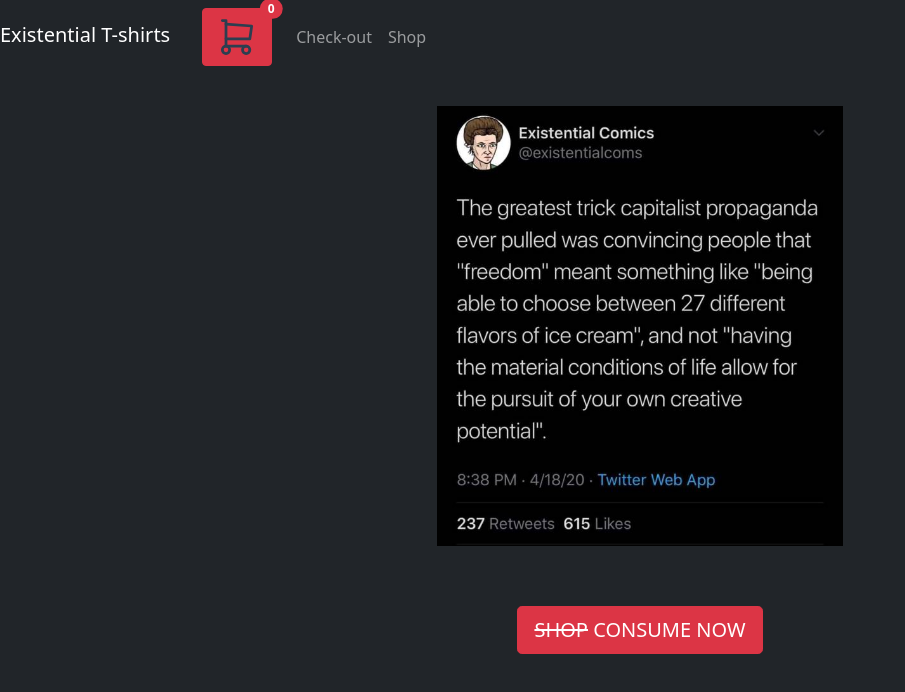
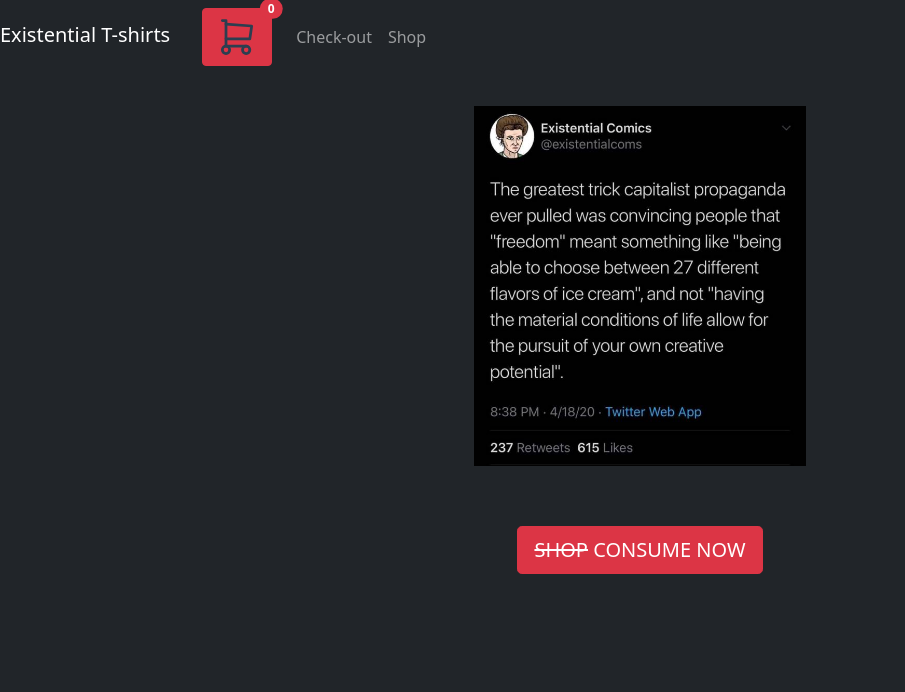
Before and after one commit to muratcan-yuksel/shopping-cart-react, a React (Create React App) app: page / in a window 1280 px wide. Shown: the top 692 px of the page, without its empty margins (0-905 px from the left). Built offline with nearby package versions, Linux system fonts and the light colour scheme.

Commit message:
cart links to the checkout

```diff
--- a/src/pages/AnarchismPage.js
+++ b/src/pages/AnarchismPage.js
@@ -42,7 +42,7 @@
         <div
         className=" col-8 col-md-4 col-lg-4  text-center"
         >
-      <div className="card h-100 mx-auto w-100 ">
+      <div className="card h-100 mx-auto w-100 " >
           <img
          src={obj.img}
         className="card-img-top h-100 "
--- a/src/pages/Cart.js
+++ b/src/pages/Cart.js
@@ -1,5 +1,7 @@
 import React, { useContext} from 'react'
 import { ItemContext } from './ItemProvider'
+import { BrowserRouter, Switch, Route, Link } from "react-router-dom";
+
 
 export default function Cart() {
 
@@ -9,8 +11,8 @@
 
   const total= Object.values(items).reduce((t, {amount})=> t+ amount, 0)
     return (
-
-              <button style={{marginLeft:"2em"}} type="button" className="btn btn-danger position-relative">
+        <Link  to={"/CheckOut"} >
+            <button style={{marginLeft:"2em"}} type="button" className="btn btn-danger position-relative">
             <svg xmlns="http://www.w3.org/2000/svg" className="icon icon-tabler icon-tabler-shopping-cart" width="44" height="44" viewBox="0 0 24 24" stroke-width="1.5" stroke="#2c3e50" fill="none" stroke-linecap="round" stroke-linejoin="round">
         <path stroke="none" d="M0 0h24v24H0z" fill="none"/>
         <circle cx="6" cy="19" r="2" />
@@ -21,9 +23,12 @@
         <span className="position-absolute top-0 start-100 translate-middle badge rounded-pill bg-danger">
 
           {total}
-          <span className="visually-hidden">unread messages</span>
+          {/* <span className="visually-hidden">unread messages</span> */}
         </span>
       </button>
+            </Link>
+
+
 
 
     )
--- a/src/pages/index.js
+++ b/src/pages/index.js
@@ -11,7 +11,7 @@
   <Layout>
 <div className="indexContainer">
 
-<img src={WelcomeImg} style={{maxWidth:"100%"}, {maxHeight:"55vh"}} />
+<img src={WelcomeImg} style={{maxWidth:"100%"}, {maxHeight:"45vh"}} />
 
 <button type="button" style={{marginTop:"3em"}} className="btn btn-danger btn-lg">
 
```
